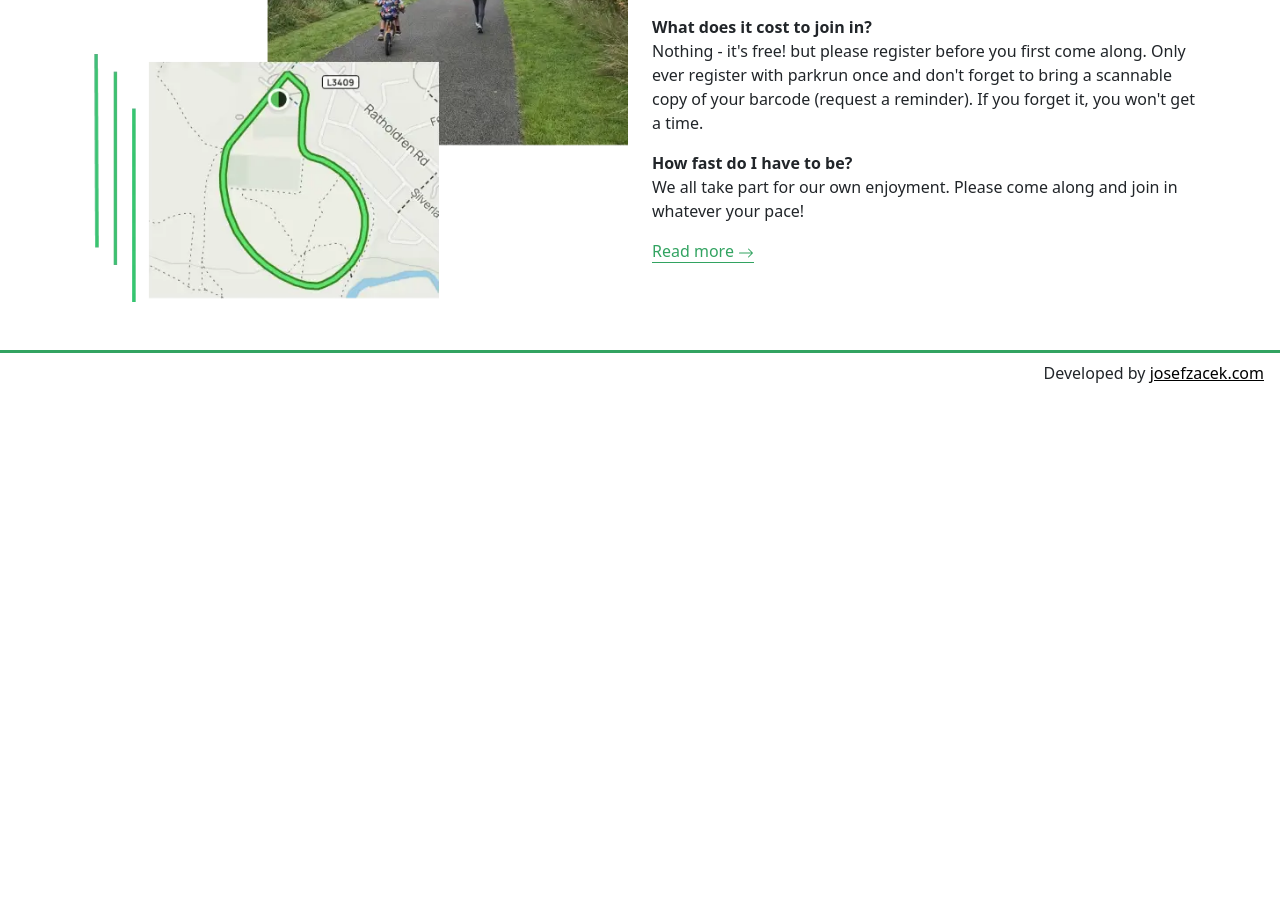
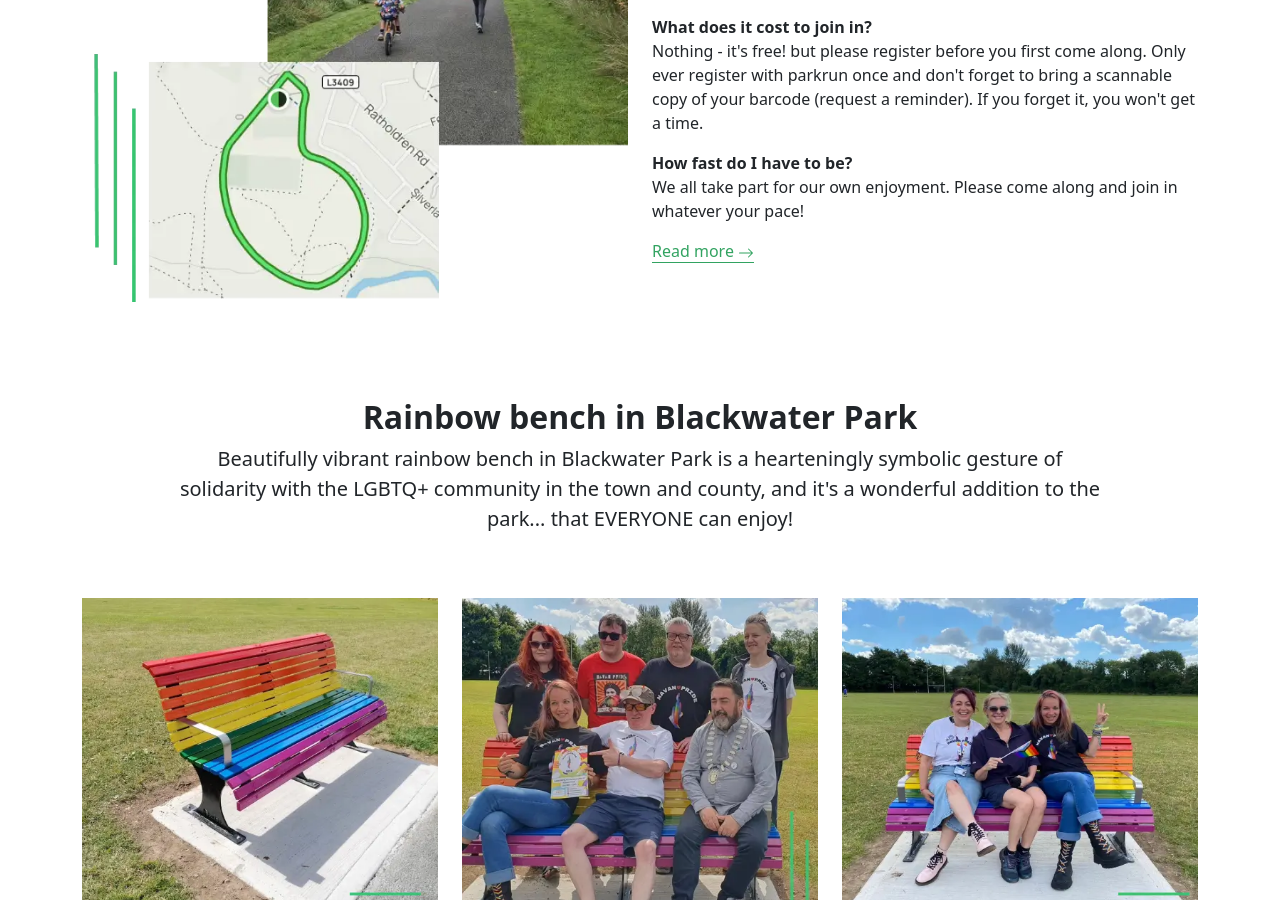
Before and after one commit to josefzacek/Blackwater-Park-Navan, a Jekyll site: the page built from index.html, in a window 1280 px wide and 900 px high, scrolled down 4494 px. Built offline with Jekyll 4.4.1, drawn with Linux system fonts in a browser that asks for light colours; some web fonts are replaced; comment, search, counter and statistics services are not loaded; before the commit the page ends 4899 px from its top, so only the background shows below that.

Commit message:
add rainbow bench section

```diff
--- a/index.html
+++ b/index.html
@@ -63,3 +63,34 @@ layout: default
     </div>
   </div>
 </div>
+
+<br>
+<br>
+<br>
+<br>
+
+<div class="container">
+  <div class="row">
+    <div class="col-md-10 offset-md-1 text-center">
+      <h2 class="fw-semibold">Rainbow bench in Blackwater Park</h2>
+      <p class="lead">Beautifully vibrant rainbow bench in Blackwater Park is a hearteningly symbolic gesture of solidarity with the LGBTQ+ community in the town and county, and it's a wonderful addition to the park... that EVERYONE can enjoy!</p>
+    </div>
+  </div>
+</div>
+
+<br>
+<br>
+
+<div class="container">
+  <div class="row">
+    <div class="col-md-4 mb-3">
+      <img src="/assets/images/Blackwater-Park-Navan-rainbow-bench.webp" alt="Blackwater Park Navan rainbow bench" class="img-fluid">
+    </div>
+    <div class="col-md-4 mb-3">
+      <img src="/assets/images/Blackwater-Park-Navan-rainbow-bench-with-people.webp" alt="Blackwater Park Navan rainbow bench with people" class="img-fluid">
+    </div>
+    <div class="col-md-4 mb-3">
+      <img src="/assets/images/Blackwater-Park-Navan-rainbow-bench-with-ladies.webp" alt="Blackwater Park Navan rainbow bench with ladies" class="img-fluid">
+    </div>
+  </div>
+</div>
```
Also changed, not shown: assets/images/Blackwater-Park-Navan-rainbow-bench-with-ladies.webp (added), assets/images/Blackwater-Park-Navan-rainbow-bench-with-people.webp (added), assets/images/Blackwater-Park-Navan-rainbow-bench.webp (added).
